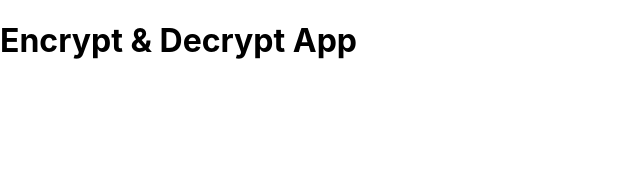
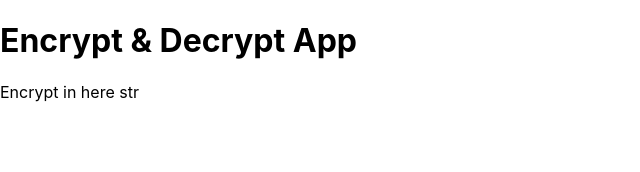
Before and after one commit to mufis-coder/edcrypt-web, a React (Create React App) app: page / in a window 1280 px wide. Shown: the top 172 px of the page, without its empty margins (0-640 px from the left). Built offline with nearby package versions, Linux system fonts and the light colour scheme.

Commit message:
feat: add component/content and utils/edcrypt

```diff
--- a/src/App.js
+++ b/src/App.js
@@ -1,7 +1,10 @@
+import Content from "./components/Content";
+
 function App() {
   return (
     <div className="App">
       <h1>Encrypt & Decrypt App</h1>
+      <Content/>
     </div>
   );
 }
--- /dev/null
+++ b/src/components/Content.js
@@ -0,0 +1,12 @@
+import { encrypt, decrypt } from "../utils/Edcrypt";
+
+const Content = () => {
+    var enText = encrypt();
+    return (
+        <div className="content">
+            Encrypt in here {enText}
+        </div>
+     );
+}
+
+export default Content;
--- /dev/null
+++ b/src/utils/Edcrypt.js
@@ -0,0 +1,9 @@
+const encrypt = () => {
+    return ('str');
+}
+
+const decrypt = () => {
+    return ('str');
+}
+
+module.exports = {encrypt, decrypt};
```
